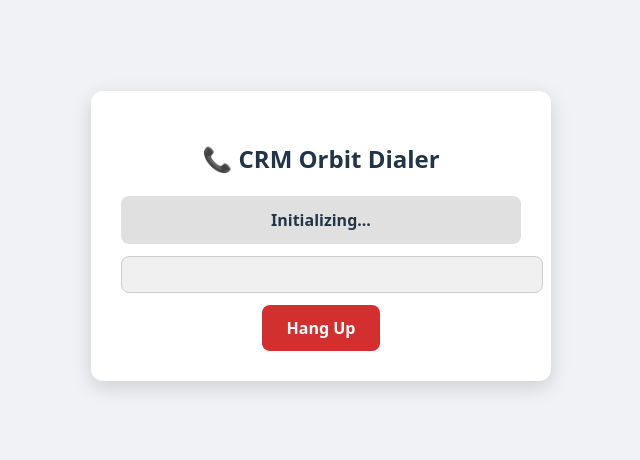
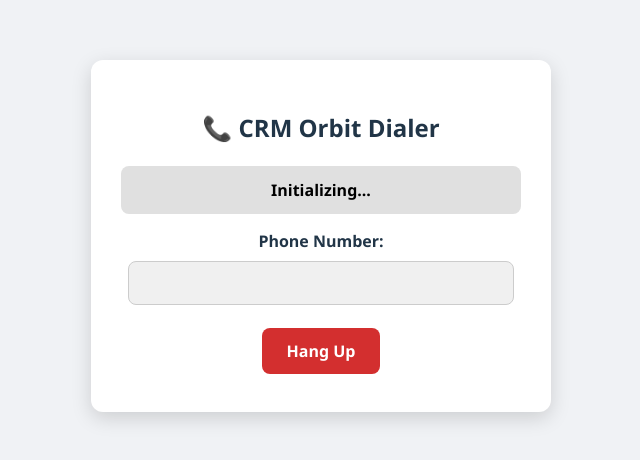
Before and after one commit to rekksu/twilio-dialer, a React (Vite) app: page / in a window 1280 px wide. Shown: the part 164-624 px from the top of the page, without its empty margins (319-959 px from the left). Built offline with nearby package versions, Linux system fonts and the light colour scheme; no server answers.

Commit message:
stable commit 9.1

```diff
--- a/src/App.jsx
+++ b/src/App.jsx
@@ -18,9 +18,8 @@ export default function AutoOutboundDialer() {
   const callRef = useRef(null);
   const timerRef = useRef(null);
   const startedAtRef = useRef(null);
-  const savedRef = useRef(false); // ✅ IMPORTANT
 
-  /* ---------------- SAVE CALL ---------------- */
+  // Save call log to backend
  const saveCallLog = async (statusStr, reason, start, end) => {
     if (savedRef.current) return;
     savedRef.current = true;
@@ -42,152 +41,196 @@ export default function AutoOutboundDialer() {
       }),
     });
   };
+  // Format phone number
+  const formatPhoneNumber = (num) => {
+    let cleaned = num.replace(/[\s\-\(\)]/g, "");
+    if (!cleaned.startsWith("+")) cleaned = "+" + cleaned;
+    return cleaned;
+  };
 
-  /* ---------------- TIMER ---------------- */
-  const startTimer = () => {
+  // Request microphone
+  const checkMic = async () => {
+    try {
+      const stream = await navigator.mediaDevices.getUserMedia({ audio: true });
+      stream.getTracks().forEach((t) => t.stop());
+      return true;
+    } catch {
+      setStatus("❌ Microphone access denied");
+      return false;
+    }
+  };
+
+  const startLiveTimer = () => {
     timerRef.current = setInterval(() => {
-      setCallDuration(
-        Math.floor((Date.now() - startedAtRef.current) / 1000)
-      );
+      const now = Date.now();
+      setCallDuration(Math.floor((now - startedAtRef.current) / 1000));
     }, 1000);
   };
 
-  const stopTimer = () => {
-    clearInterval(timerRef.current);
+  const stopLiveTimer = () => {
+    if (timerRef.current) clearInterval(timerRef.current);
     timerRef.current = null;
   };
 
-  /* ---------------- INIT ---------------- */
+  const hangup = () => {
+    if (callRef.current) callRef.current.disconnect();
+    setIsHangupEnabled(false);
+  };
+
   useEffect(() => {
-    const params = new URLSearchParams(window.location.search);
-    setPhoneNumber(params.get("to") || "");
-    setCustomerId(params.get("customerId"));
-    setOrgId(params.get("orgId"));
+    const urlParams = new URLSearchParams(window.location.search);
+    const toNumber = urlParams.get("to") || "";
+    setPhoneNumber(toNumber);
+    setCustomerId(urlParams.get("customerId"));
+    setOrgId(urlParams.get("orgId"));
 
-    const init = async () => {
-      try {
-        // 🎤 Mic permission
-        const stream = await navigator.mediaDevices.getUserMedia({ audio: true });
-        stream.getTracks().forEach((t) => t.stop());
+    const initDeviceAndCall = async () => {
+      const micOk = await checkMic();
+      if (!micOk) return;
 
+      setStatus("Fetching token...");
+      const tokenRes = await fetch(`${CLOUD_FUNCTION_URL}?identity=agent`);
+      const { token } = await tokenRes.json();
+
+      const device = new Device(token, { enableRingingState: true });
+      deviceRef.current = device;
+
+      // Attach Audio element for ringing & call audio
       const audioEl = new Audio();
       audioEl.autoplay = true;
-
-        const res = await fetch(`${CLOUD_FUNCTION_URL}?identity=agent`);
-        const { token } = await res.json();
-
-        const device = new Device(token, { enableRingingState: true });
       device.audio.incoming(audioEl);
-        deviceRef.current = device;
 
       device.on("error", (err) => {
         console.error(err);
-          setStatus("❌ Device error");
+        setStatus("❌ Device error: " + err.message);
       });
 
-        await device.register(); // ✅ REQUIRED
-        setStatus("✅ Dialing...");
+      setStatus("✅ Device ready");
 
-        savedRef.current = false;
-
-        const call = await device.connect({
-          params: { To: phoneNumber.startsWith("+") ? phoneNumber : `+${phoneNumber}` },
-        });
-
+      if (toNumber) {
+        setStatus("Dialing...");
+        const call = await device.connect({ params: { To: formatPhoneNumber(toNumber) } });
         callRef.current = call;
         setIsHangupEnabled(true);
 
+        call.on("ringing", () => setStatus("📞 Ringing..."));
         call.on("accept", () => {
           startedAtRef.current = Date.now();
-          startTimer();
-          setStatus("✅ Connected");
+          startLiveTimer();
+          setStatus("✅ Connected!");
         });
-
         call.on("disconnect", () => {
-          stopTimer();
-          saveCallLog("ended", null, startedAtRef.current, Date.now());
+          stopLiveTimer();
+          const end = Date.now();
+          const dur = startedAtRef.current ? Math.floor((end - startedAtRef.current) / 1000) : 0;
+          saveCallLog("ended", null, dur, startedAtRef.current, end);
           setIsHangupEnabled(false);
           setStatus("📴 Call ended");
         });
-
         call.on("error", (err) => {
-          stopTimer();
-          saveCallLog("failed", err.message, startedAtRef.current, Date.now());
+          stopLiveTimer();
+          const end = Date.now();
+          const dur = startedAtRef.current ? Math.floor((end - startedAtRef.current) / 1000) : 0;
+          saveCallLog("failed", err.message, dur, startedAtRef.current, end);
           setIsHangupEnabled(false);
           setStatus("❌ Call failed");
         });
-      } catch (err) {
-        console.error(err);
-        setStatus("❌ Init failed");
       }
     };
 
-    init();
+    initDeviceAndCall();
+
+    // Full page height
+    document.documentElement.style.height = "100%";
+    document.body.style.height = "100%";
+    document.body.style.margin = "0";
   }, []);
 
-  const hangup = () => {
-    if (callRef.current) callRef.current.disconnect();
+  // --- STYLES ---
+  const containerStyle = {
+    height: "100vh",
+    width: "100vw",
+    display: "flex",
+    justifyContent: "center",
+    alignItems: "center",
+    background: "#f0f2f5",
   };
 
-  /* ---------------- UI ---------------- */
+  const cardStyle = {
+    width: 400,
+    padding: 30,
+    borderRadius: 12,
+    boxShadow: "0 6px 20px rgba(0,0,0,0.15)",
+    background: "#fff",
+    textAlign: "center",
+    fontFamily: "Segoe UI, sans-serif",
+  };
+
+  const statusStyle = {
+    padding: 12,
+    borderRadius: 8,
+    margin: "15px 0",
+    fontWeight: "bold",
+    background:
+      status.includes("❌")
+        ? "#ffe5e5"
+        : status.includes("✅")
+        ? "#e5ffe5"
+        : "#e0e0e0",
+    color:
+      status.includes("❌") ? "#d32f2f" : status.includes("✅") ? "#2e7d32" : "#000",
+  };
+
+  const buttonStyle = {
+    padding: "12px 25px",
+    margin: "8px",
+    borderRadius: 8,
+    border: "none",
+    cursor: "pointer",
+    fontWeight: "bold",
+    fontSize: 16,
+    transition: "all 0.2s",
+  };
+
+  const hangupButtonStyle = {
+    ...buttonStyle,
+    background: "#d32f2f",
+    color: "#fff",
+  };
+
+  const inputStyle = {
+    padding: 12,
+    width: "90%",
+    borderRadius: 8,
+    border: "1px solid #ccc",
+    fontSize: 16,
+    marginBottom: 15,
+    backgroundColor: "#f0f0f0",
+    color: "#555",
+  };
+
   return (
-    <div style={styles.container}>
-      <div style={styles.card}>
+    <div style={containerStyle}>
+      <div style={cardStyle}>
         <h2>📞 CRM Orbit Dialer</h2>
-        <div style={styles.status}>{status}</div>
 
-        <input value={phoneNumber} readOnly style={styles.input} />
+        <div style={statusStyle}>{status}</div>
 
-        {isHangupEnabled && <p>⏱ {callDuration}s</p>}
+        <label style={{ fontWeight: "bold", display: "block", marginBottom: 8 }}>
+          Phone Number:
+        </label>
+        <input type="text" value={phoneNumber} readOnly style={inputStyle} />
 
-        <button style={styles.hangup} onClick={hangup} disabled={!isHangupEnabled}>
+        {isHangupEnabled && (
+          <p style={{ fontWeight: "bold" }}>⏱ Duration: {callDuration}s</p>
+        )}
+
+        <div>
+          <button style={hangupButtonStyle} onClick={hangup} disabled={!isHangupEnabled}>
             Hang Up
           </button>
         </div>
       </div>
+    </div>
   );
 }
-
-/* ---------------- STYLES ---------------- */
-const styles = {
-  container: {
-    position: "fixed",
-    inset: 0,
-    display: "flex",
-    alignItems: "center",
-    justifyContent: "center",
-    background: "#f0f2f5",
-  },
-  card: {
-    width: 400,
-    padding: 30,
-    borderRadius: 12,
-    background: "#fff",
-    boxShadow: "0 6px 20px rgba(0,0,0,.15)",
-    textAlign: "center",
-  },
-  status: {
-    padding: 12,
-    borderRadius: 8,
-    marginBottom: 12,
-    background: "#e0e0e0",
-    fontWeight: "bold",
-  },
-  input: {
-    width: "100%",
-    padding: 10,
-    borderRadius: 8,
-    marginBottom: 12,
-    background: "#f0f0f0",
-    border: "1px solid #ccc",
-  },
-  hangup: {
-    background: "#d32f2f",
-    color: "#fff",
-    padding: "12px 25px",
-    borderRadius: 8,
-    border: "none",
-    cursor: "pointer",
-    fontWeight: "bold",
-  },
-};
```
Lines whose indentation alone changed are shown as unchanged.
